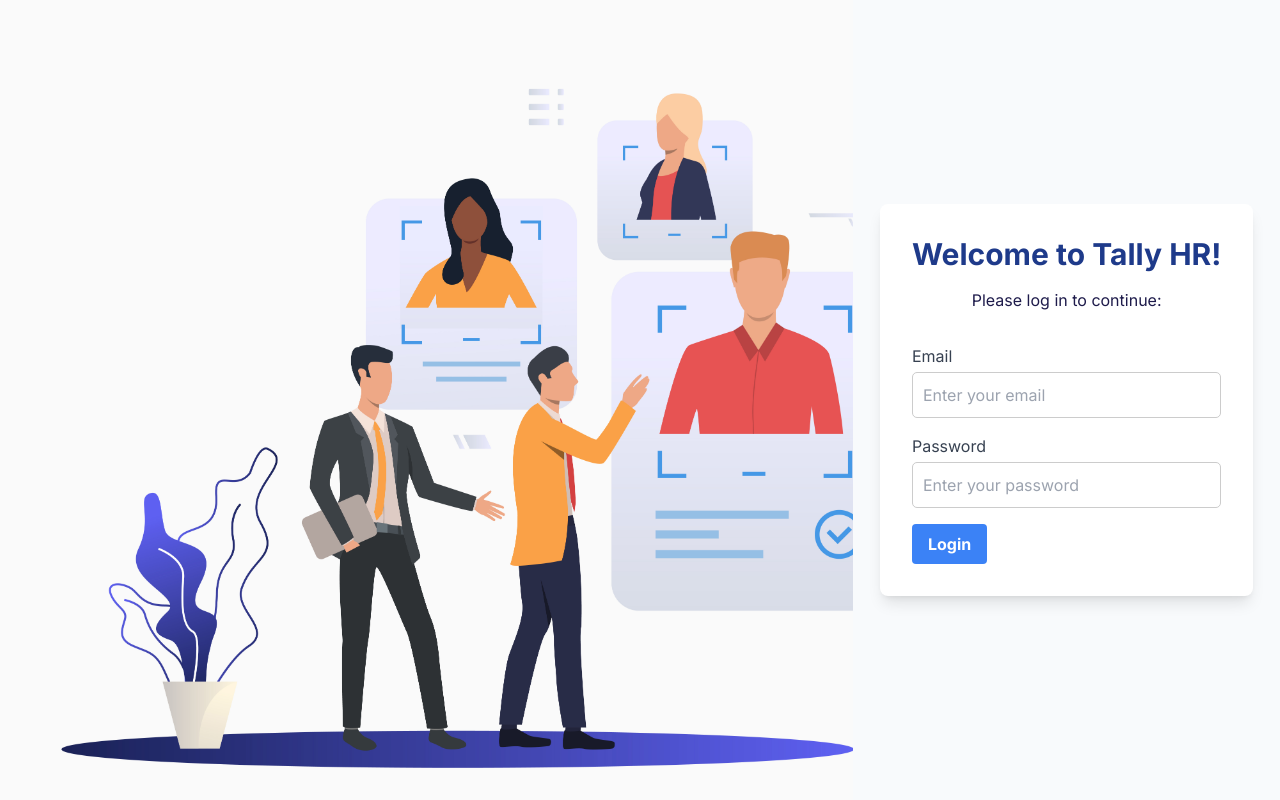
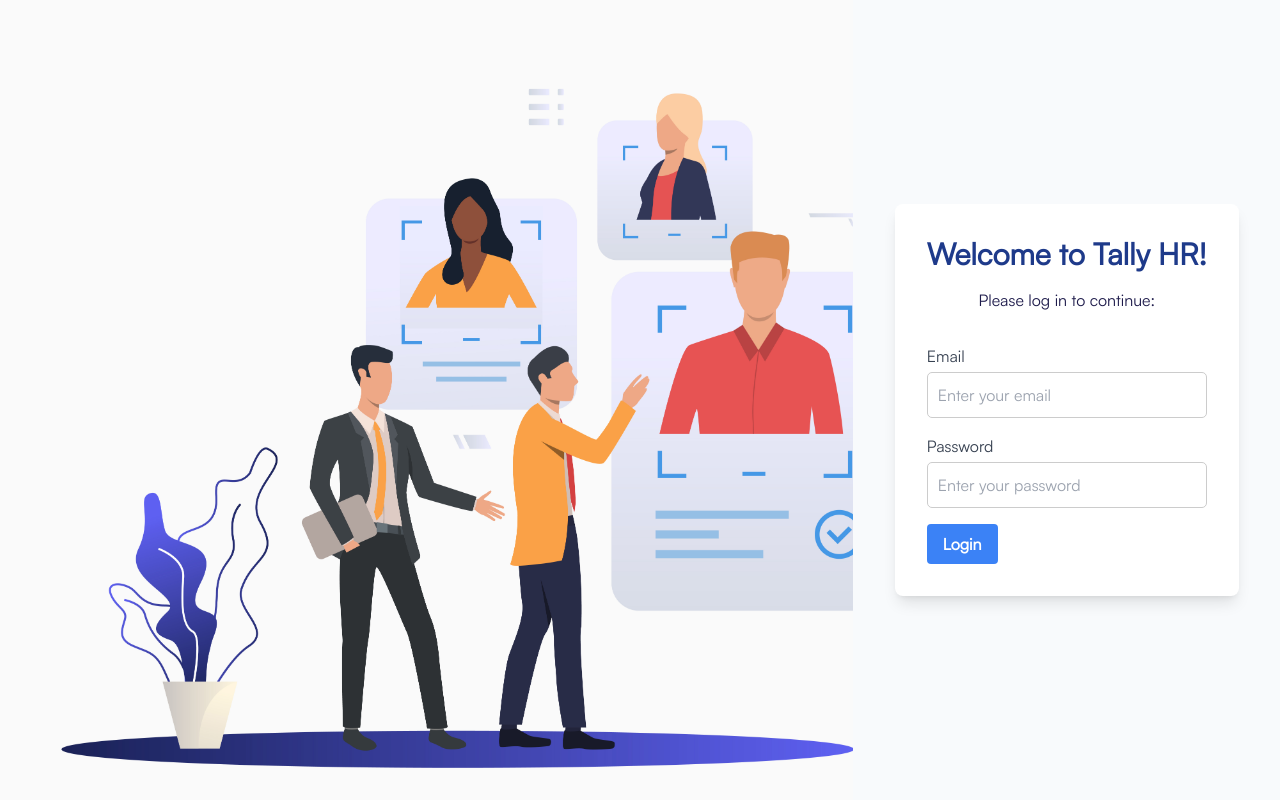
Before and after one commit to dev-mansi-thakkar/tally_admin_portal, a Next.js app: page / in a window 1280 px wide. Built offline with nearby package versions, Linux system fonts and the light colour scheme.

Commit message:
added fonts

```diff
--- a/src/app/globals.css
+++ b/src/app/globals.css
@@ -22,12 +22,18 @@
   }
 }
 
+@font-face {
+  font-family: 'Satoshi-Regular';
+  src: url('/assets/fonts/Satoshi-Regular.woff2') format('woff2'),
+       url('/assets/fonts/Satoshi-Regular.woff') format('woff');
+  font-weight: normal;
+  font-style: normal;
+}
+
 body {
   color: rgb(var(--foreground-rgb));
   background-color: var(--background-bg);
-  /* background: linear-gradient(to bottom,
-      transparent,
-      rgb(var(--background-end-rgb))) rgb(var(--background-start-rgb)); */
+  font-family: 'Satoshi-Regular'!important;
 }
 
 .react-tooltip{
```
Also changed, not shown: public/assets/fonts/Satoshi-Regular.woff (added), public/assets/fonts/Satoshi-Regular.woff2 (added).
